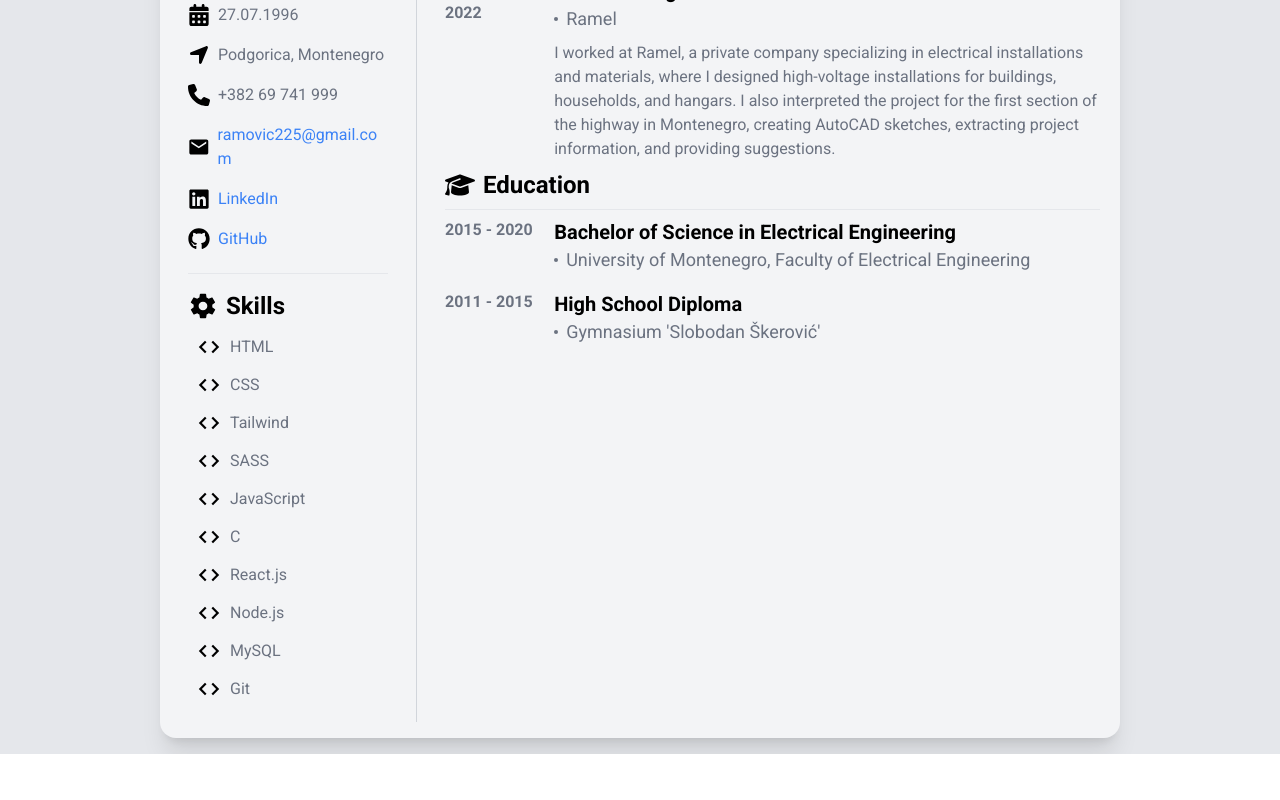
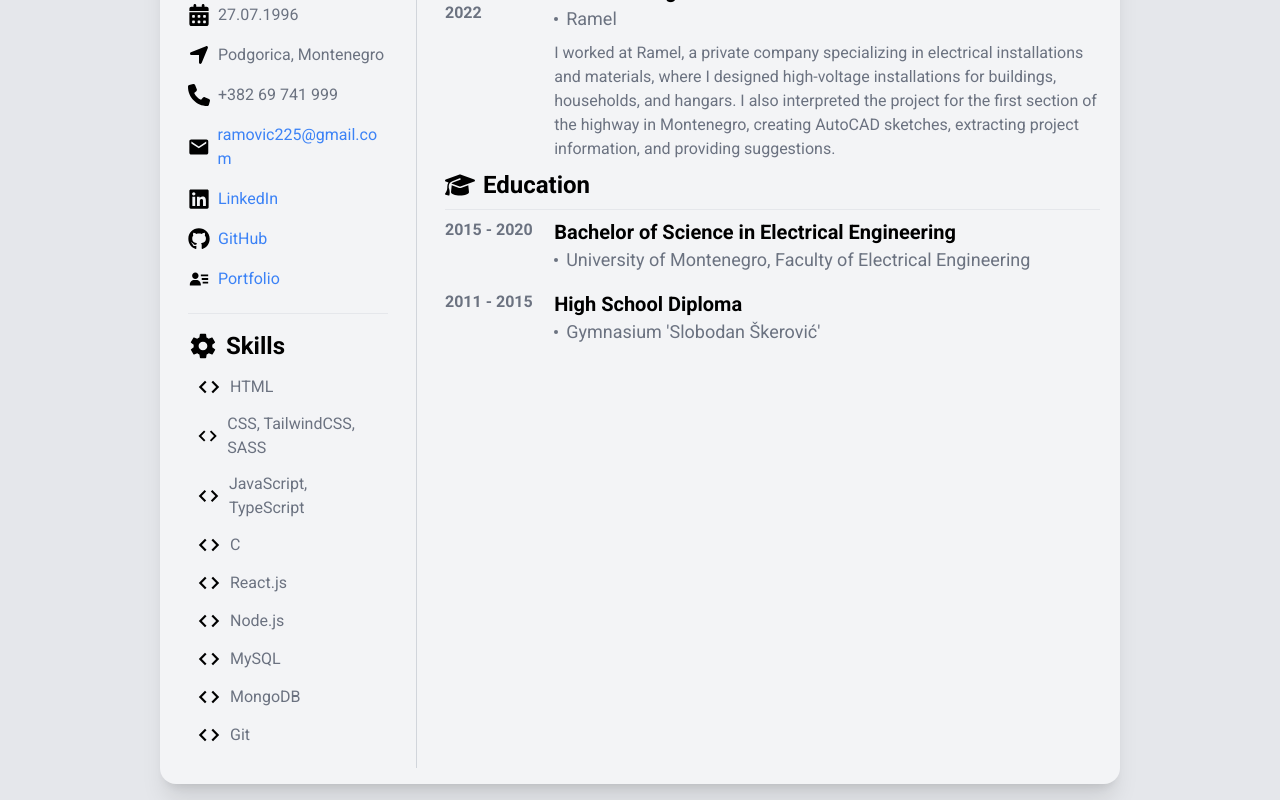
Before and after one commit to Suksii/CV, a React (Vite) app: page / in a window 1280 px wide. Shown: the part 572-1372 px from the top of the page. Before the commit the page ends 1326 px from the top, so only its background shows below. Built offline with nearby package versions, Linux system fonts and the light colour scheme.

Commit message:
portfolio website added

```diff
--- a/src/sections/sideSection/Contact.jsx
+++ b/src/sections/sideSection/Contact.jsx
@@ -1,6 +1,7 @@
 import React from 'react';
 import {IoMdContact, IoMdMail} from "react-icons/io";
 import {FaCalendarDays, FaGithub, FaLinkedin, FaLocationArrow, FaPhone} from "react-icons/fa6";
+import {BiSolidUserDetail} from "react-icons/bi";
 
 const Contact = () => {
 
@@ -11,6 +12,7 @@ const Contact = () => {
         {icon: <IoMdMail size={22}/>, text: "ramovic225@gmail.com", link: "mailto:ramovic225@gmail.com"},
         {icon: <FaLinkedin size={22}/>, link: "https://www.linkedin.com/in/%C5%A1u%C4%87o-ramovi%C4%87-58a728256/", text: "LinkedIn" },
         {icon: <FaGithub size={22}/>, link: "https://github.com/Suksii", text: "GitHub"},
+        {icon: <BiSolidUserDetail size={22}/>, link: "https://suksii.github.io/portfolio/", text: "Portfolio"}
     ]
 
     return (
--- a/src/sections/sideSection/Skills.jsx
+++ b/src/sections/sideSection/Skills.jsx
@@ -6,14 +6,13 @@ const Skills = () => {
 
     const skills = [
         {icon: <BiCode size={26}/>, text: "HTML"},
-        {icon: <BiCode size={26}/>, text: "CSS"},
-        {icon: <BiCode size={26}/>, text: "Tailwind"},
-        {icon: <BiCode size={26}/>, text: "SASS"},
-        {icon: <BiCode size={26}/>, text: "JavaScript"},
+        {icon: <BiCode size={26}/>, text: "CSS, TailwindCSS, SASS"},
+        {icon: <BiCode size={26}/>, text: "JavaScript, TypeScript"},
         {icon: <BiCode size={26}/>, text: "C"},
         {icon: <BiCode size={26}/>, text: "React.js"},
         {icon: <BiCode size={26}/>, text: "Node.js"},
         {icon: <BiCode size={26}/>, text: "MySQL"},
+        {icon: <BiCode size={26}/>, text: "MongoDB"},
         {icon: <BiCode size={26}/>, text: "Git"},
     ]
 
```
